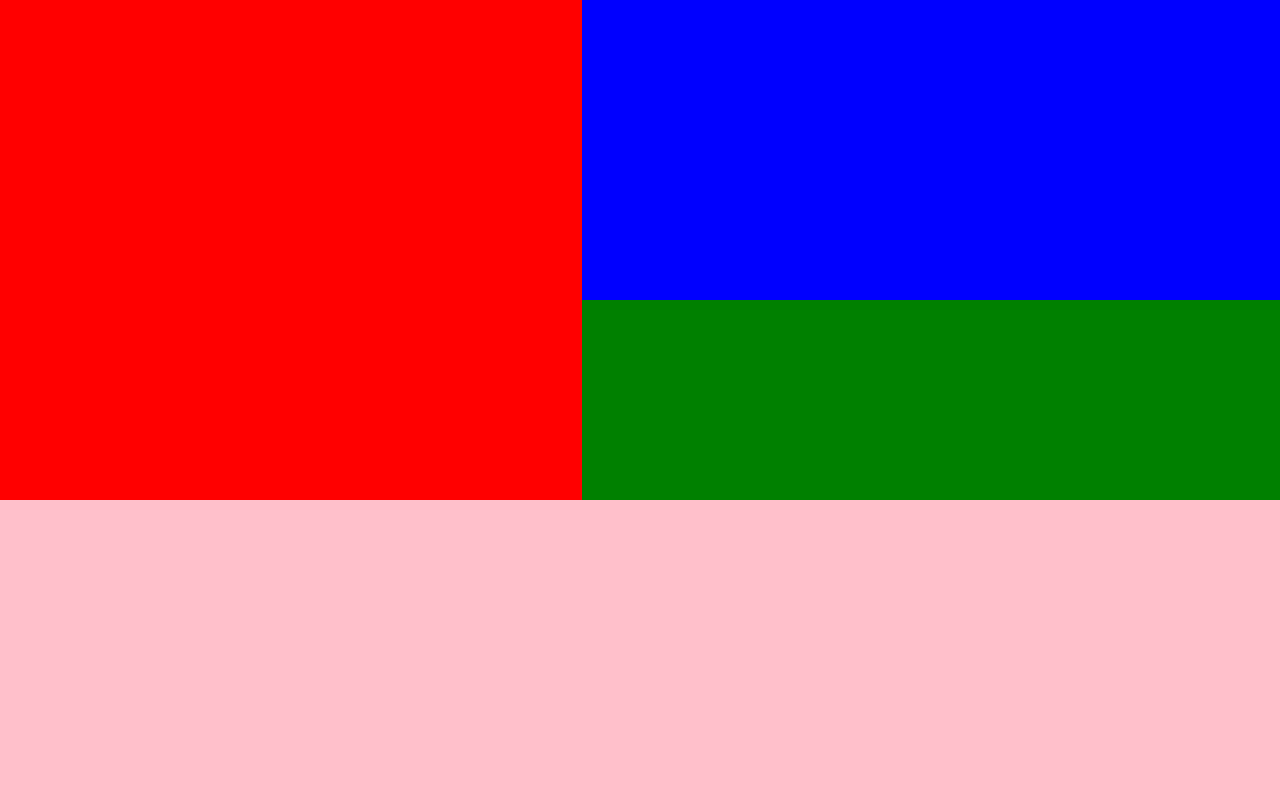
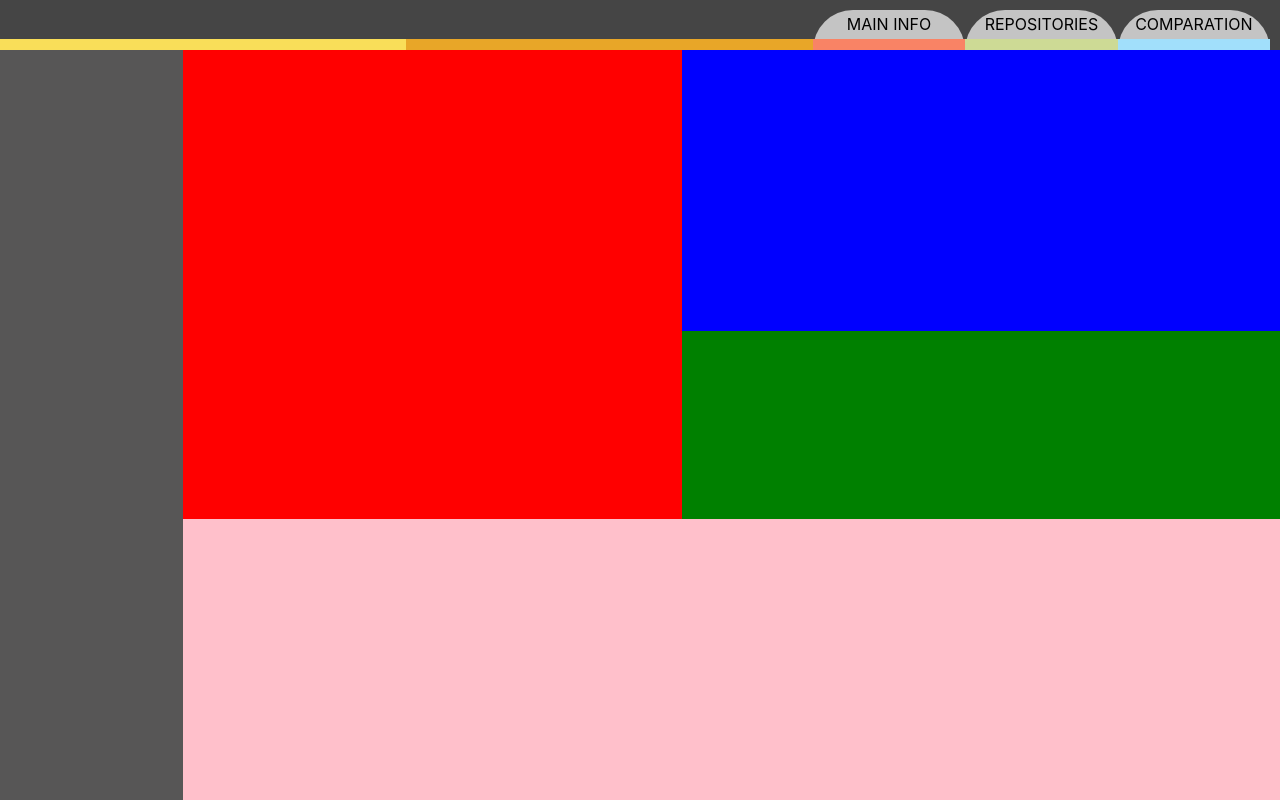
Before and after one commit to NataliaR7/github-statistics, a React (Create React App) app: page /main in a window 1280 px wide. Built offline with nearby package versions, Linux system fonts and the light colour scheme.

Commit message:
add Tabs layout and routing

```diff
--- a/package.json
+++ b/package.json
@@ -12,6 +12,7 @@
     "@types/react-dom": "^17.0.1",
     "react": "^17.0.1",
     "react-dom": "^17.0.1",
+    "react-router-dom": "^5.2.0",
     "react-scripts": "4.0.3",
     "typescript": "^4.2.3",
     "web-vitals": "^1.1.0"
@@ -39,5 +40,8 @@
       "last 1 firefox version",
       "last 1 safari version"
     ]
+  },
+  "devDependencies": {
+    "@types/react-router-dom": "^5.1.7"
   }
 }
--- a/src/App.css
+++ b/src/App.css
@@ -1,18 +1,30 @@
 .App {
-  text-align: center;
+    display: grid;
+    height: 100vh;
+    width: 100vw;
+    grid-template-columns: 1fr 6fr;
+    grid-template-rows: 1fr 15fr;
+    grid-template-areas:
+    "tabBar tabBar"
+    "userPanel mainInfo"
+    "userPanel mainInfo";
 }
 
-.App-header {
-  background-color: #282c34;
-  min-height: 100vh;
-  display: flex;
-  flex-direction: column;
-  align-items: center;
-  justify-content: center;
-  font-size: calc(10px + 2vmin);
-  color: white;
+.tabBar {
+  grid-area: tabBar;
+  background-color: #454545;
+}
+
+.userPanel {
+  grid-area: userPanel;
+  background-color: #575656;
+}
+
+.mainInfo {
+  grid-area: mainInfo;
+  background-color: rgb(230, 246, 255);
 }
 
 .App-link {
-  color: #61dafb;
+    color: #61dafb;
 }
--- a/src/App.tsx
+++ b/src/App.tsx
@@ -1,17 +1,32 @@
 import React from 'react';
-import logo from './logo.svg';
 import './App.css';
 import TabBar from './components/TabBar/TabBar';
 import UserPanel from './components/UserPanel/UserPanel';
 import MainInfo from './pages/MainInfo/MainInfo';
+import Repositories from './pages/Repositories/Repositories';
+import {
+  BrowserRouter as Router,
+  Switch,
+  Route,
+  Redirect,
+} from "react-router-dom";
 
 function App() {
   return (
-    <>
-      <TabBar />
-      <UserPanel />
-      <MainInfo />
-    </>
+    <div className="App">
+      <Router>
+        <TabBar />
+        <UserPanel />
+
+        <Switch>
+          <Redirect exact from="/" to="/main" />
+          <Route path="/main" component={MainInfo} />
+          <Route path="/about" />
+          <Route path="/repo" component={Repositories} />
+        </Switch>
+      </Router>
+
+    </div>
   );
 }
 
--- /dev/null
+++ b/src/components/TabBar/Tab.css
@@ -0,0 +1,18 @@
+.tab {
+    width: 12%;
+    height: 80%;
+    background-color: #C4C4C4;
+    border-top-left-radius: 40px;
+    border-top-right-radius: 40px;
+    display: flex;
+    flex-direction: column;
+    align-items: center;
+    justify-content: flex-end;
+    gap: 5px;
+    text-align: center;
+}
+
+.line {
+    height: 1.4vh;
+    width: 100%;
+}
--- /dev/null
+++ b/src/components/TabBar/Tab.tsx
@@ -0,0 +1,24 @@
+import './Tab.css';
+
+import {
+    Redirect
+} from "react-router-dom";
+import { useState } from 'react';
+function Tab(props: { title: string, color: string, path: string }) {
+    const [active, setActive] = useState(false);
+    const makeTabActive = () => {
+        setActive(active => active = true);
+        console.log(props.path);
+    }
+    return (
+        <div className="tab" onClick={makeTabActive}>
+            {active && <Redirect to={props.path} />}
+            {props.title}
+            <div className="line" style={{ backgroundColor: props.color }}> </div>
+
+        </div>
+
+    );
+}
+
+export default Tab;
--- /dev/null
+++ b/src/components/TabBar/TabBar.css
@@ -0,0 +1,19 @@
+.tabBar {
+    display: flex;
+    flex-direction: row;
+    justify-content: flex-end;
+    align-items: flex-end;
+    padding-right: 10px;
+}
+
+.tabBar .lineBar:first-child {
+    background-color: #F9DE59;
+    flex-grow: 2;
+    height: 1.4vh;
+}
+
+.tabBar .lineBar:first-child + div {
+    background-color: #E8A628;
+    flex-grow: 2;
+    height: 1.4vh;
+}
--- a/src/components/TabBar/TabBar.tsx
+++ b/src/components/TabBar/TabBar.tsx
@@ -1,8 +1,16 @@
+import Tab from './Tab';
+import './TabBar.css';
+
+
 function TabBar() {
   return (
-    <>
-
-    </>
+    <div className="tabBar">
+      <div className="lineBar"></div>
+      <div className="lineBar"></div>
+      <Tab title={"MAIN INFO"} color={"#F98365"} path="/main"/>
+      <Tab title={"REPOSITORIES"} color={"#CDDA95"} path="/repo"/>
+      <Tab title={"COMPARATION"} color={"#A1DFFB"} path="/compare"/>
+    </div>
   );
 }
 
--- a/src/components/UserPanel/UserPanel.tsx
+++ b/src/components/UserPanel/UserPanel.tsx
@@ -1,7 +1,7 @@
 function UserPanel() {
     return (
-      <>
-      </>
+      <div className="userPanel">
+      </div>
     );
   }
 
--- a/src/pages/MainInfo/MainInfo.css
+++ b/src/pages/MainInfo/MainInfo.css
@@ -1,7 +1,7 @@
 .mainInfo {
     display: grid;
-    height: 100vh;
-    width: 100vw;
+    height: 100%;
+    width: 100%;
     background-color: rgb(189, 187, 187);
     grid-template-columns: 1fr 1.2fr;
     grid-template-rows: 3fr 2fr 3fr;
--- /dev/null
+++ b/src/pages/Repositories/Repositories.tsx
@@ -0,0 +1,10 @@
+
+function Repositories() {
+    return (
+        <div style={{backgroundColor: "red"}}>
+
+        </div>
+    );
+}
+
+export default Repositories;
```
Also changed, not shown: 1 other file (tests, documents, lock files or other folders).
